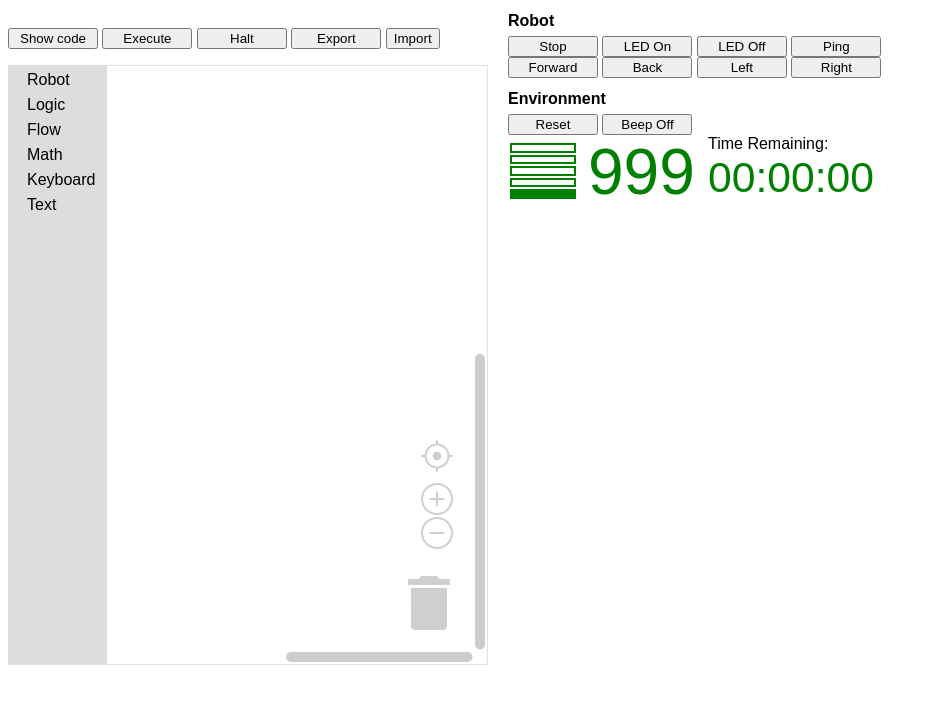
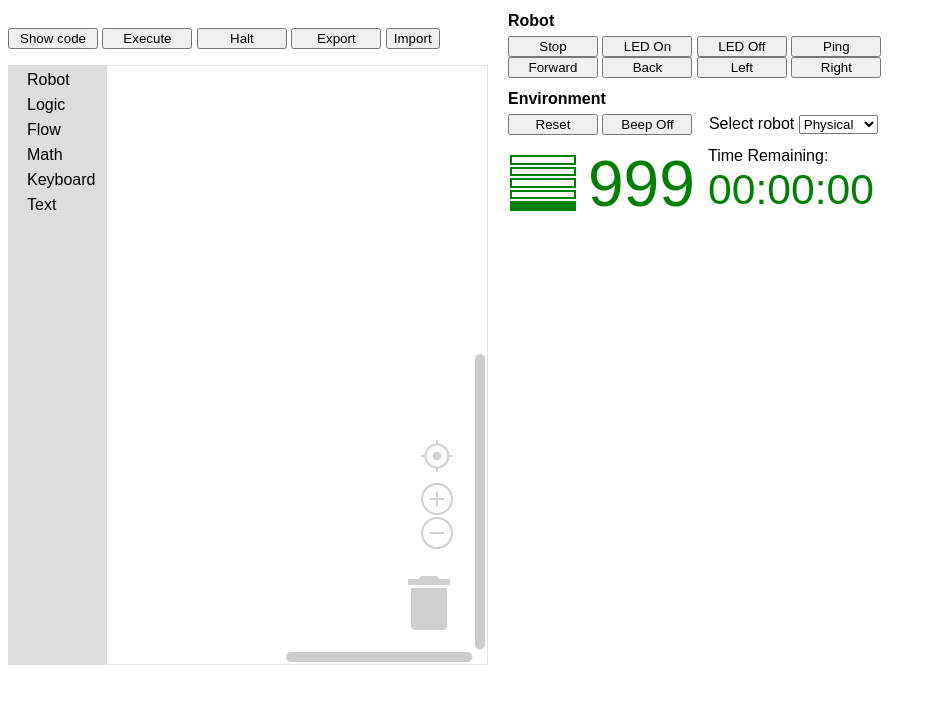
Before and after one commit to joegaffey/websocket-bot, a plain HTML site: page public/index.html in a window 1280 px wide. Shown: the top 704 px of the page, without its empty margins (0-936 px from the left). Drawn offline with Linux system fonts and the light colour scheme; no server answers; a script that the page names is missing.

Commit message:
Added robot selection dropdown

```diff
--- a/public/bot-ctrl.css
+++ b/public/bot-ctrl.css
@@ -13,6 +13,12 @@ td {
   background-color: white;
   border: 2px solid green;
 }
+#selectLabel {
+  margin-left: 12px;
+}
+#trLabel {
+  padding-top: 18px;
+}
 #env_controls {
   position: relative;
   min-height: 150px;
@@ -22,6 +28,7 @@ td {
   width: 200px;
 }
 #timer {
+  margin-top: 12px;
   margin-left: 200px;
   width: 100%;
 }
--- a/public/index.html
+++ b/public/index.html
@@ -51,8 +51,17 @@
   </div>
 
   <h4>Environment</h4>
-  <button onclick="reset()">Reset</button>
-  <button id="beepButton" onclick="toggle_beep()">Beep Off</button>
+  <div>
+    <button onclick="reset()">Reset</button>
+    <button id="beepButton" onclick="toggle_beep()">Beep Off</button>
+
+    <span id="selectLabel">Select robot</span>
+    <select onChange="switchMode(this.value);">
+      <option value="robot">Physical</option>
+      <option value="sim">Simulator</option>
+      <option value="test">Test</option>
+    </select>
+  </div>
 
   <div id="env_controls">
     <div id="distance">
@@ -68,7 +77,7 @@
       <div id="distanceVal"></div>
     </div>
     <div id="timer">
-      Time Remaining:
+      <span id="trLabel">Time Remaining:</span>
       <div id="time">00:00:00</div>
     </div>
   </div>
--- a/public/mode.js
+++ b/public/mode.js
@@ -22,22 +22,7 @@ function switchMode(mode) {
     botImpl = wsBot;
   console.log("Mode: " + mode);
   parent.postMessage({'mode': mode}, '*');
+
+  if(window.location.hash.substring(1) !== mode)
+    window.location.hash = '#' + mode;
 }
-
-// function switchMode(mode) {
-//   if(mode === 'sim')
-//     loadJS("./postmessage-robot.js");
-//   else if(mode === 'test')
-//     loadJS("./test-robot.js");
-//   else if(mode === 'robot')
-//     loadJS("./websocket-robot.js");
-//   console.log("Mode: " + mode);
-//   parent.postMessage({'mode': mode}, '*');
-// }
-
-// function loadJS(file) {
-//   var script = document.createElement("script");
-//   script.type = "application/javascript";
-//   script.src = file;
-//   document.body.appendChild(script);
-// }
```
Also changed, not shown: public/bot-ctrl.html (+12 -3 lines).
